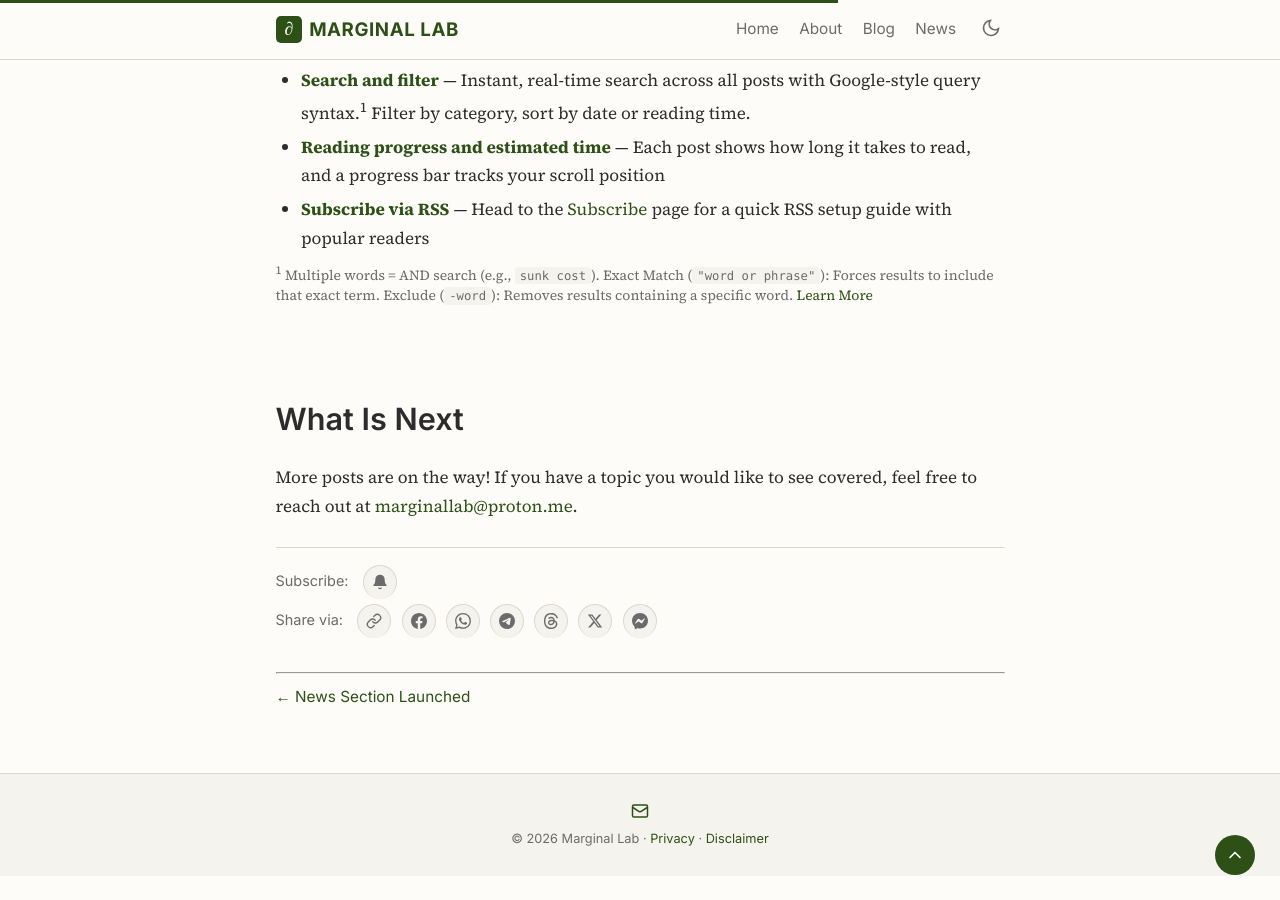
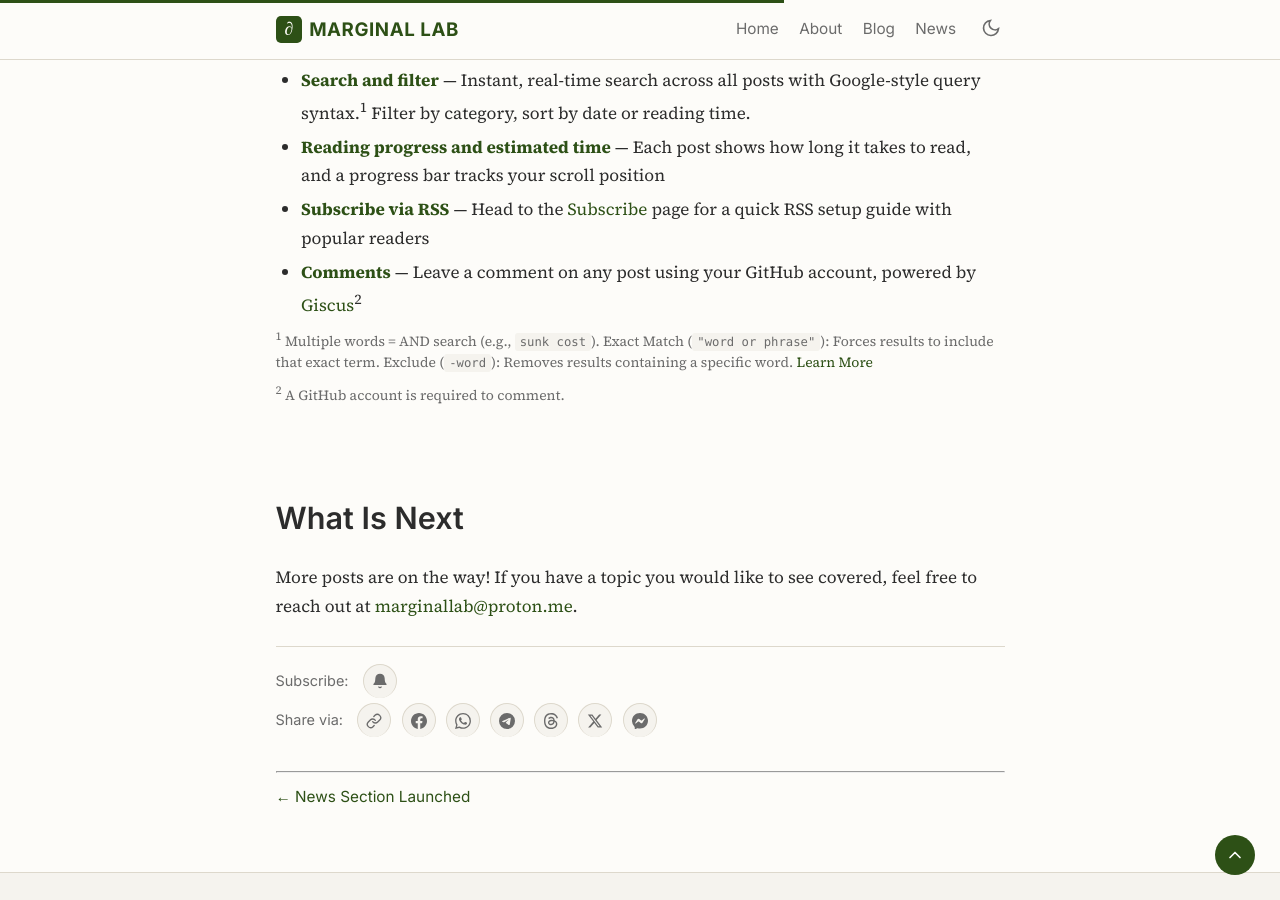
Before and after one commit to marginallabs/marginallabs.github.io, a Jekyll site: the page built from _posts/2026-05-01-Marginal-Lab-Is-Live.md, in a window 1280 px wide and 900 px high, scrolled down 742 px. Built offline with Jekyll 4.4.1, drawn with Linux system fonts in a browser that asks for light colours; comment, search, counter and statistics services are not loaded; before the commit the page ends 1618 px from its top, so only the background shows below that.

Commit message:
Add Giscus comments to launch post features list
- Add comment feature with Giscus mention and footnote about GitHub account requirement

Co-Authored-By: Claude Opus 4.7 <noreply@anthropic.com>

```diff
--- a/_posts/2026-05-01-Marginal-Lab-Is-Live.md
+++ b/_posts/2026-05-01-Marginal-Lab-Is-Live.md
@@ -29,8 +29,11 @@ A few things worth knowing as a reader:
 - **Search and filter** — Instant, real-time search across all posts with Google-style query syntax.<sup>1</sup> Filter by category, sort by date or reading time.
 - **Reading progress and estimated time** — Each post shows how long it takes to read, and a progress bar tracks your scroll position
 - **Subscribe via RSS** — Head to the [Subscribe](/subscribe/) page for a quick RSS setup guide with popular readers
+- **Comments** — Leave a comment on any post using your GitHub account, powered by [Giscus](https://giscus.app)<sup>2</sup>
 
 <p class="inline-footnote"><sup>1</sup> Multiple words = AND search (e.g., <code>sunk cost</code>). Exact Match (<code>"word or phrase"</code>): Forces results to include that exact term. Exclude (<code>-word</code>): Removes results containing a specific word. <a href="https://support.google.com/websearch/answer/2466433">Learn More</a></p>
+
+<p class="inline-footnote"><sup>2</sup> A GitHub account is required to comment.</p>
 
 
 # What Is Next
```
